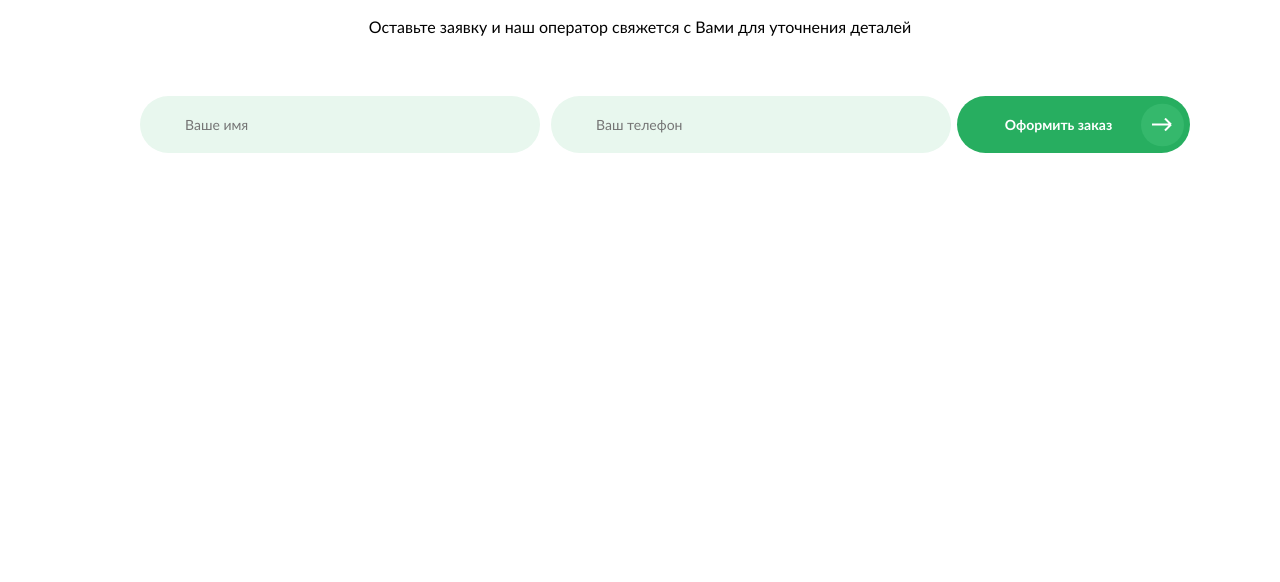
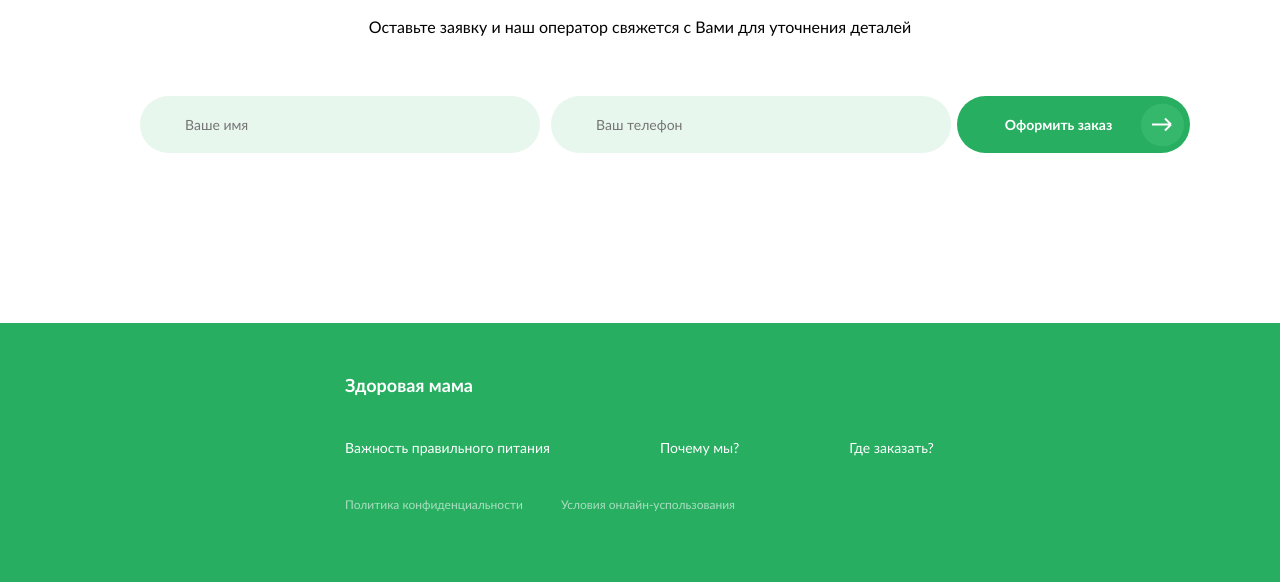
Before and after one commit to alvikalvik/healthy_mother, a website: page src/index.html in a window 1280 px wide. Shown: the part 4043-4625 px from the top of the page. Before the commit the page ends 4366 px from the top, so only its background shows below. Drawn offline with nearby package versions, Linux system fonts and the light colour scheme; files that its build step writes are made by us from their sources; files whose address does not match are found by name.

Commit message:
footer done

```diff
--- a/src/index.html
+++ b/src/index.html
@@ -225,8 +225,40 @@
                 <button type="submit" class="btn personal-menu__btn">Оформить заказ</button>
             </form>
         </div>
+    </section>
 
-    </section>
+    <footer class="footer">
+        <div class="container">
+            <a href="#" class="footer__logo-link">Здоровая мама</a>
+            <nav class="footer__nav">
+                <ul class="footer__menu">
+                    <li class="footer__menu__item">
+                        <a href="#" class="footer__menu__link">
+                            Важность правильного питания
+                        </a>
+                    </li>
+                    <li class="footer__menu__item">
+                        <a href="#" class="footer__menu__link">
+                            Почему мы?
+                        </a>
+                    </li>
+                    <li class="footer__menu__item">
+                        <a href="#" class="footer__menu__link">
+                            Где заказать?
+                        </a>
+                    </li>
+                </ul>
+                <ul class="footer__links-list">
+                    <li class="footer__link-list-item">
+                        <a href="#" class="footer__link">Политика конфиденциальности</a>
+                    </li>
+                    <li class="footer__link-list-item">
+                        <a href="#" class="footer__link">Условия онлайн-успользования</a>
+                    </li>
+                </ul>
+            </nav>
+        </div>
+    </footer>
 
 
     <script src="js/main.min.js"></script>
--- a/src/styles/common/_footer.scss
+++ b/src/styles/common/_footer.scss
@@ -1 +1,117 @@
-//footer here
+.footer {
+    padding: 40px 0 60px 0;
+    background-color: $main-color;
+    @include media-mobile {
+        padding: 30px 0 40px 0;
+    }
+}
+
+.footer__logo-link {
+    display: block;
+    padding: 10px;
+    margin: 0 250px;
+    font-weight: bold;
+    font-size: 18px;
+    line-height: 25px;
+    color: #FFFFFF;
+    text-decoration: none;
+    transition: color 0.6s;
+    &:hover {
+        color: #000000;
+        text-decoration: none;
+    }
+    &:active {
+        color: $main-color;
+        text-decoration: none;
+    }
+
+    @include media-custom(1200px) {
+        margin: 0 100px;
+    }
+    @include media-mobile {
+        margin: 0;
+    }
+}
+
+.footer__nav {
+    margin: 20px 250px 0 250px;
+    @include media-custom(1200px) {
+        margin: 20px 100px 0 100px;
+    }
+    @include media-mobile {
+        margin: 10px 0 0 0;
+    }
+}
+
+.footer__menu {
+    @include reset-list;
+    display: flex;
+    flex-wrap: wrap;
+    justify-content: flex-start;
+    align-items: flex-start;
+    @include media-mobile {
+        display: block;
+    }
+}
+
+.footer__menu__item:not(:last-child) {
+    margin-right: 90px;
+    @include media-custom(1200px) {
+        margin-right: 60px;
+    }
+    @include media-tablet {
+        margin-right: 20px;
+    }
+    @include media-mobile {
+        margin-right: 0;
+    }
+}
+
+.footer__menu__link {
+    display: block;
+    padding: 10px;
+    font-size: 14px;
+    line-height: 20px;
+    color: #FFFFFF;
+    text-decoration: none;
+    &:hover, &:active {
+        color: #000000;
+        text-decoration: none;
+    }
+}
+
+.footer__links-list {
+    @include reset-list;
+    display: flex;
+    flex-wrap: wrap;
+    justify-content: flex-start;
+    align-items: flex-start;
+    margin-top: 20px;
+    @include media-mobile {
+        display: block;
+    }
+}
+
+.footer__link-list-item:not(:last-child) {
+    margin-right: 18px;
+    @include media-tablet {
+        margin-right: 5px;
+    }
+    @include media-mobile {
+        margin-right: 0;
+    }
+}
+
+.footer__link {
+    display: block;
+    padding: 10px;
+    font-size: 12px;
+    line-height: 14px;
+    color: #FFFFFF;
+    text-decoration: none;
+    opacity: 0.6;
+    &:hover, &:active {
+        color: #000000;
+        text-decoration: none;
+    }
+}
```
Also changed, not shown: build/css/style.css, build/css/style.min.css, build/index.html.
